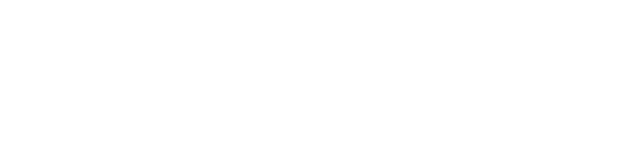
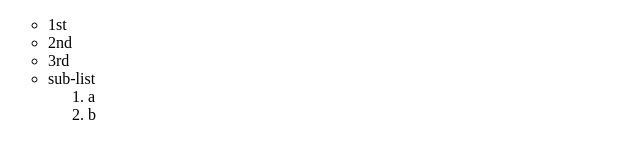
Before and after one commit to Karanbirsinghkular/top, a plain HTML site: page html-boilerplate/index.html in a window 1280 px wide. Shown: the whole page, without its empty margins (0-640 px from the left). Drawn offline with Linux system fonts and the light colour scheme.

Commit message:
Working with lists

```diff
--- a/html-boilerplate/index.html
+++ b/html-boilerplate/index.html
@@ -6,5 +6,17 @@
     </head>
 
     <body>
+        <ul  type = "circle">
+            <li>1st</li>
+            <li>2nd</li>
+            <li>3rd</li>
+            <li>sub-list
+                <ol>
+                    <li>a</li>
+                    <li>b</li>
+                </ol>
+            </li>
+        </ul>
+
     </body>
 </html>
```
